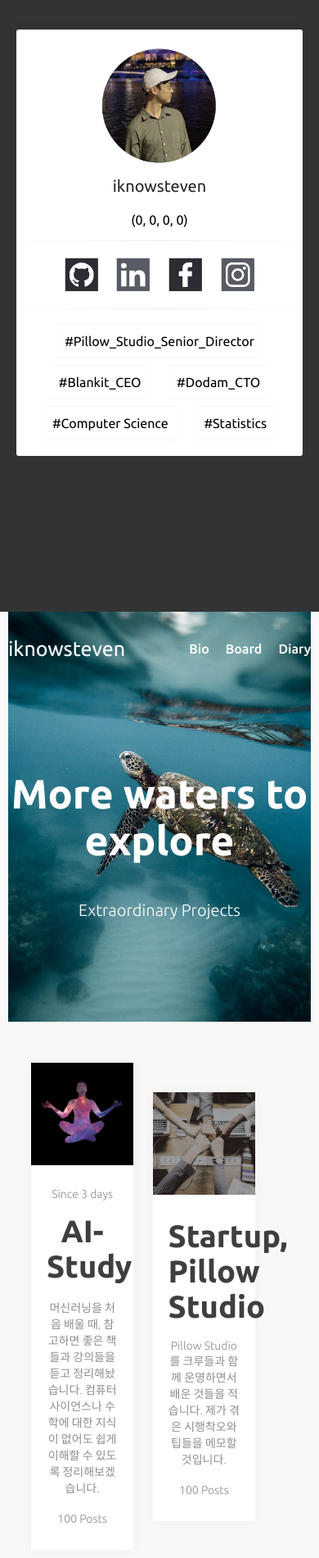
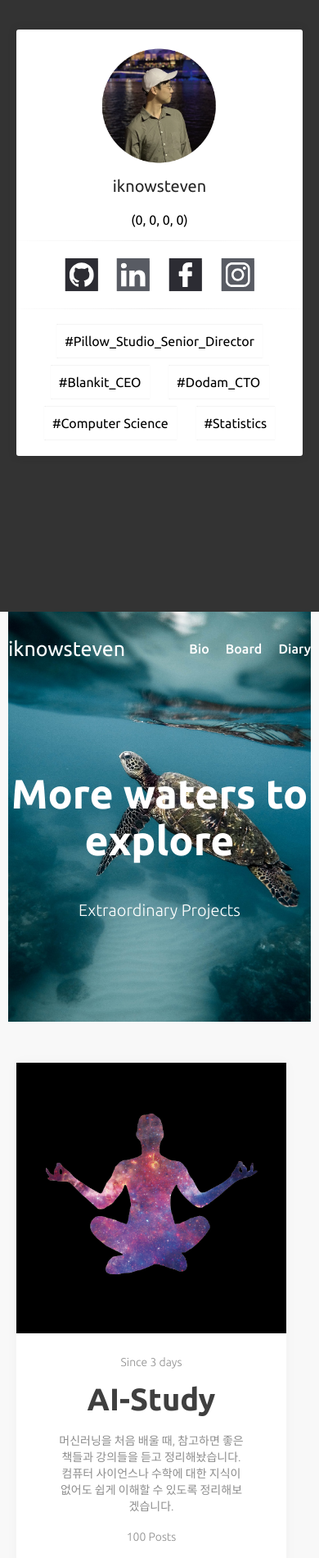
Before and after one commit to iknowSteven/iknowSteven.github.io, a Jekyll site: the page built from index.md, in a window 390 px wide. Shown: the part 154-2054 px from the top of the page at 82% size. Built offline with Jekyll 4.4.1, drawn with Linux system fonts in a browser that asks for light colours; our own code applies the rules of GitHub Pages for plain Markdown files; grey boxes are pictures that could not be loaded.

Commit message:
no message

```diff
--- a/assets/css/countdown.css
+++ b/assets/css/countdown.css
@@ -42,6 +42,12 @@
 
     .countdown_container_white {
         width: calc(50% - 40px);
+    }
+}
+
+@media ( max-width: 1097px ) {
+    .countdown_container_white {
+        width: 100%;
     }
 }
 
```
